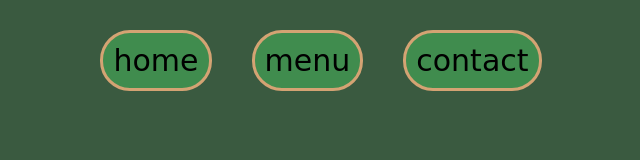
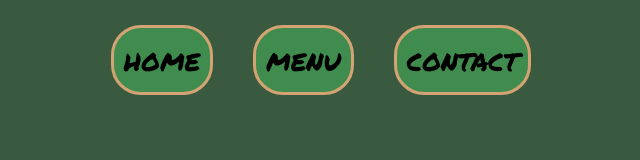
Before and after one commit to jxxt/jeet-da-dhaba, a website built with webpack: page src/index.html in a window 1280 px wide. Shown: the whole page, without its empty margins (319-959 px from the left). Built offline with nearby package versions, Linux system fonts and the light colour scheme.

Commit message:
added and linked font using webpack

```diff
--- a/src/index.html
+++ b/src/index.html
@@ -4,7 +4,7 @@
 <head>
     <meta charset="UTF-8">
     <meta name="viewport" content="width=device-width, initial-scale=1.0">
-    <title>Document</title>
+    <title>jeet da dhaba</title>
 </head>
 
 <body>
@@ -15,10 +15,7 @@
             <button></button>
         </nav>
     </header>
-
-    <div class="content">
-
-    </div>
+    <div class="content"></div>
 </body>
 
 </html>
--- a/src/styles.css
+++ b/src/styles.css
@@ -1,7 +1,12 @@
+@font-face {
+    font-family: 'PermanentMarker';
+    src: url('./PermanentMarker.ttf') format('truetype');
+}
+
 * {
     margin: 0;
     padding: 0;
-    font-family: "Permanent Marker", cursive;
+    font-family: "PermanentMarker", arial;
 }
 
 /* .heading {
--- a/webpack.config.js
+++ b/webpack.config.js
@@ -8,8 +8,8 @@ module.exports = {
 
     plugins: [
         new HtmlWebpackPlugin({
+            template: './src/index.html',
             title: 'jeet da dhaba',
-            template: './src/index.html'
         }),
     ],
 
@@ -19,6 +19,10 @@ module.exports = {
                 test: /\.css$/i,
                 use: ['style-loader', 'css-loader'],
             },
+            {
+                test: /\.(woff|woff2|eot|ttf|otf)$/i,
+                type: 'asset/resource',
+            },
         ],
     },
 
```
Also changed, not shown: src/PermanentMarker.ttf (added).
